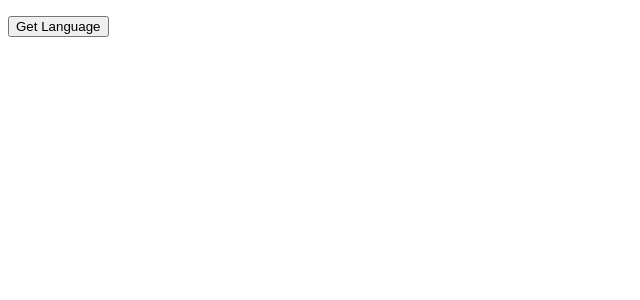
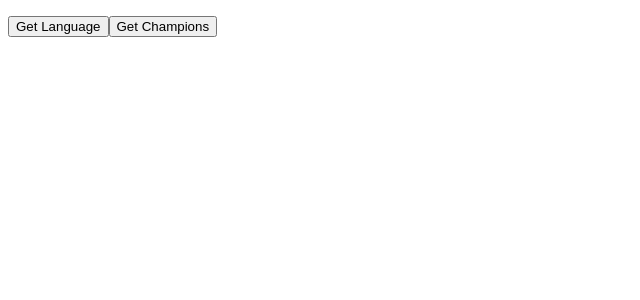
Before and after one commit to JesusMurF/graphql-example, a Vue app: page / in a window 1280 px wide. Shown: the top 300 px of the page, without its empty margins (0-640 px from the left). Built offline with nearby package versions, Linux system fonts and the light colour scheme.

Commit message:
Querying specific fields

```diff
--- a/src/App.vue
+++ b/src/App.vue
@@ -1,7 +1,9 @@
 <template>
   <div id="app">
     <p>{{ lang }}</p>
+    <div v-bind:key="champion.name" v-for="champion in champions">{{ champion.name }} {{ champion.attackDamage }}</div>
     <button @click="getLanguage">Get Language</button>
+    <button @click="getChampions">Get Champions</button>
   </div>
 </template>
 
@@ -12,7 +14,8 @@ export default {
   name: 'app',
   data() {
     return {
-      lang: ''
+      lang: '',
+      champions: []
     }
   },
   methods: {
@@ -23,6 +26,14 @@ export default {
       } catch (error) {
         console.log(error);
       }
+    },
+    async getChampions() {
+      try {
+        const response = await axios.post('http://localhost:4000/graphql', {query: `{getChampions {name, attackDamage}}`});
+        this.champions = response.data.data.getChampions;
+      } catch (error) {
+        console.log(error)
+      }
     }
   }
 }
```
Also changed, not shown: 1 other file (tests, documents, lock files or other folders).
